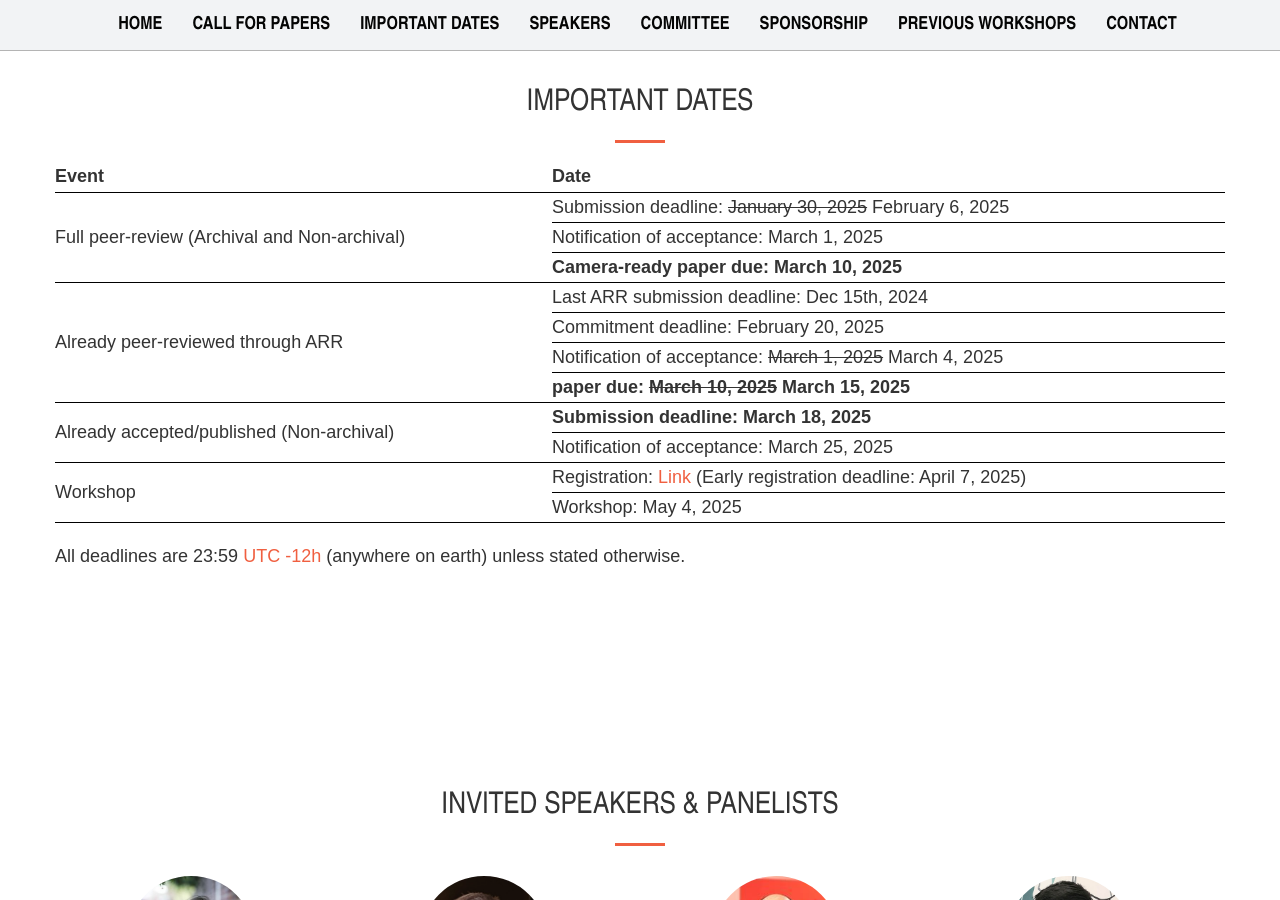
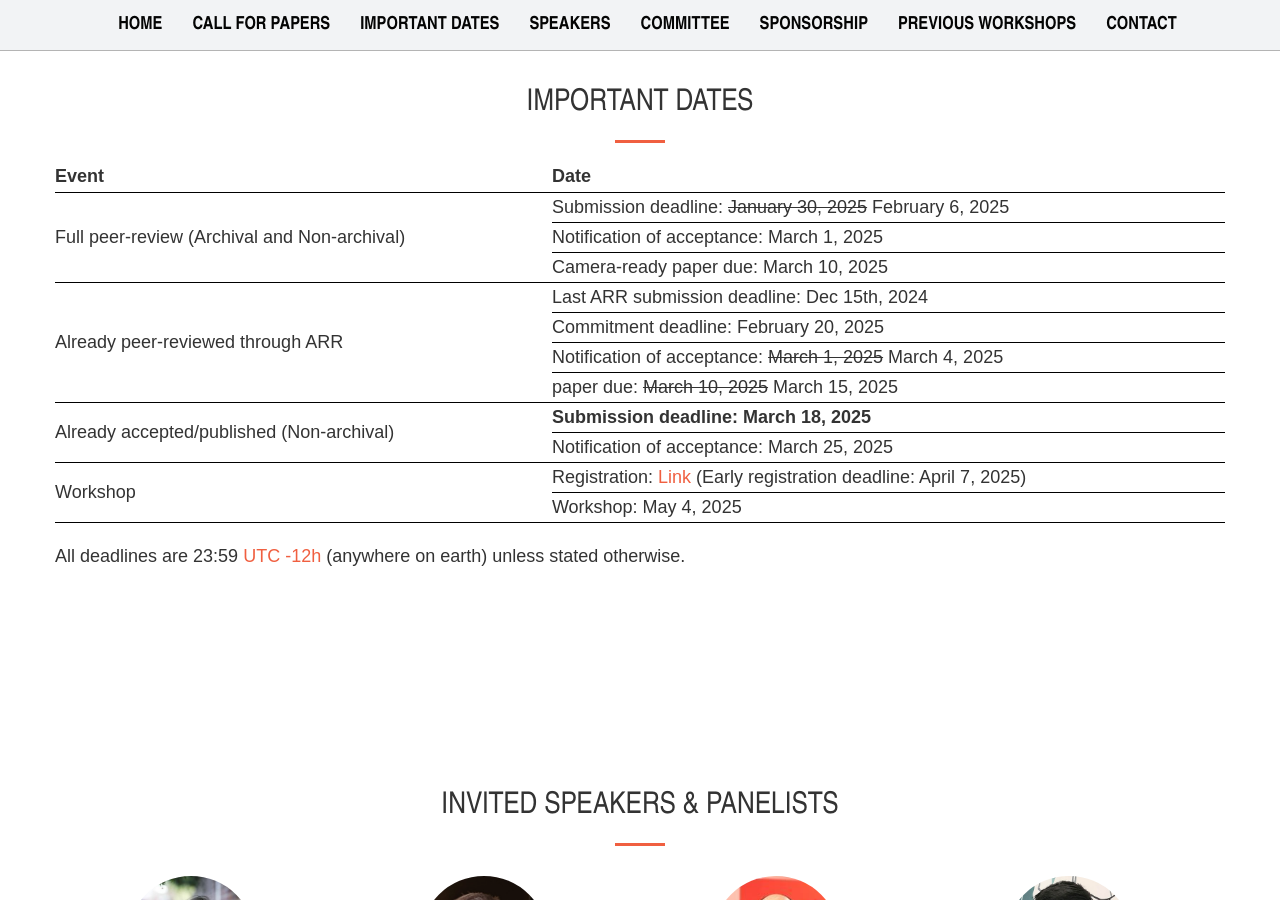
Before and after one commit to c3nlp/c3nlp.github.io, a Jekyll site: the page built from index.html, in a window 1280 px wide and 900 px high, scrolled down 1825 px. Built offline with Jekyll 4.4.1, drawn with Linux system fonts in a browser that asks for light colours.

```diff
--- a/_includes/dates.html
+++ b/_includes/dates.html
@@ -24,7 +24,7 @@
                         <td>Notification of acceptance: March 1, 2025</td>
                     </tr>
                     <tr style="border-bottom: 1px solid black; height: 30px">
-                        <td><b>Camera-ready paper due: March 10, 2025</b></td>
+                        <td>Camera-ready paper due: March 10, 2025</td>
                     </tr>
                     <tr style="border-bottom: 1px solid black; height: 30px">
                         <td rowspan="4" style="text-align: left;">Already peer-reviewed through ARR</td>
@@ -37,7 +37,7 @@
                         <td>Notification of acceptance: <del>March 1, 2025</del> March 4, 2025</td>
                     </tr>
                     <tr style="border-bottom: 1px solid black; height: 30px">
-                        <td><b> paper due: <del>March 10, 2025</del> March 15, 2025</b></td>
+                        <td> paper due: <del>March 10, 2025</del> March 15, 2025</td>
                     </tr>
                     <tr style="border-bottom: 1px solid black; height: 30px">
                         <td rowspan="2" style="text-align: left;">Already accepted/published (Non-archival)</td>
```
